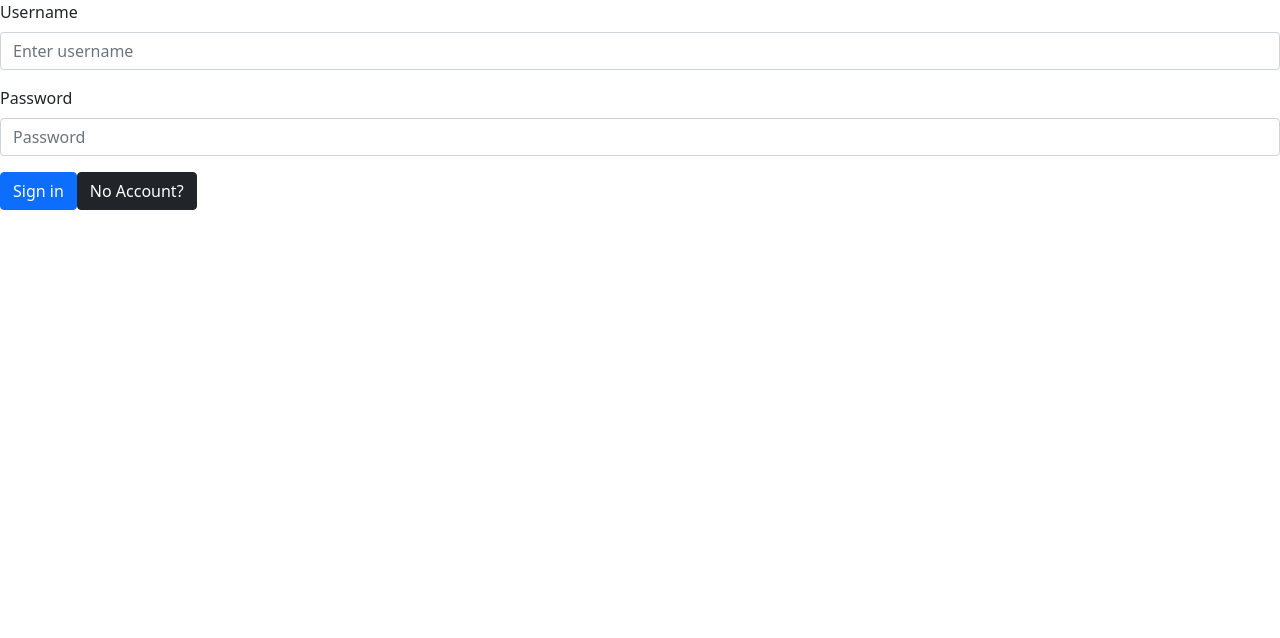
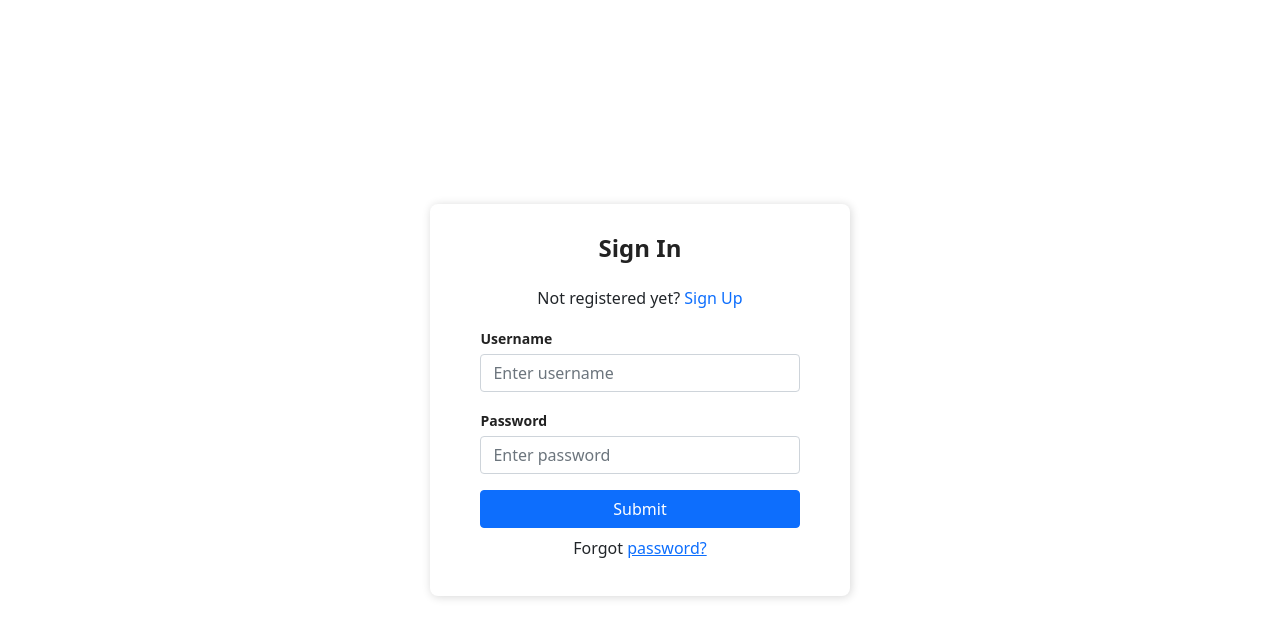
Before and after one commit to dandanthemanman/phase-5-project, a React (Create React App) app in the folder client/: page / in a window 1280 px wide. Shown: the top 638 px of the page. Built offline with nearby package versions, Linux system fonts and the light colour scheme; no server answers.

Commit message:
replaced login form with pre-styled form; transferred login and signup functionality to pre-styled form

```diff
--- a/client/src/LoginForm.js
+++ b/client/src/LoginForm.js
@@ -12,6 +12,11 @@ function LoginForm({ setUser, user }) {
   const [isLoading, setIsLoading] = useState(false);
   const [revealSignup, setRevealSignup] = useState(false);
   const [passwordConfirmation, setPasswordConfirmation] = useState("");
+  let [authMode, setAuthMode] = useState("signin");
+
+  const changeAuthMode = () => {
+    setAuthMode(authMode === "signin" ? "signup" : "signin");
+  };
 
   // console.log(revealSignup);
 
@@ -62,107 +67,219 @@ function LoginForm({ setUser, user }) {
     });
   }
 
-  // conditionally render login/signup form
-  if (!revealSignup) {
+  if (authMode === "signin") {
     return (
-      <Form>
-        <Form.Group className="mb-3" controlId="formBasicEmail">
-          <Form.Label>Username</Form.Label>
-          <Form.Control
+      <div className="Auth-form-container">
+        <form className="Auth-form">
+          <div className="Auth-form-content">
+            <h3 className="Auth-form-title">Sign In</h3>
+            <div className="text-center">
+              Not registered yet?{" "}
+              <span className="link-primary" onClick={changeAuthMode}>
+                Sign Up
+              </span>
+            </div>
+            <div className="form-group mt-3">
+              <label>Username</label>
+              <input
                 type="username"
+                className="form-control mt-1"
                 placeholder="Enter username"
                 onChange={(e) => {
-              e.preventDefault();
                   setUsername(e.target.value);
                   console.log(username);
                 }}
               />
-        </Form.Group>
-
-        <Form.Group className="mb-3" controlId="formBasicPassword">
-          <Form.Label>Password</Form.Label>
-          <Form.Control
+            </div>
+            <div className="form-group mt-3">
+              <label>Password</label>
+              <input
                 type="password"
-            placeholder="Password"
+                className="form-control mt-1"
+                placeholder="Enter password"
                 onChange={(e) => {
-              e.preventDefault();
                   setPassword(e.target.value);
                   console.log(password);
                 }}
               />
+            </div>
+            <div className="d-grid gap-2 mt-3">
+              <button
+                type="submit"
+                className="btn btn-primary"
+                onClick={handleLogin}
+              >
+                Submit
+              </button>
+            </div>
+            <p className="text-center mt-2">
+              Forgot <a href="#">password?</a>
+            </p>
+            <Form.Group>
+              <h3>{errors}</h3>{" "}
             </Form.Group>
-        <Button onClick={handleLogin} variant="primary" type="submit">
-          Sign in
-        </Button>
-        <Button
-          variant="dark"
-          onClick={() => {
-            setRevealSignup(!revealSignup);
-          }}
-        >
-          No Account?
-        </Button>
-        <Form.Group>
-          <h3>{errors}</h3>
-        </Form.Group>
-      </Form>
-    );
-  }
-  return (
-    <Form>
-      <Form.Group className="mb-3" controlId="formBasicEmail">
-        <Form.Label>Username</Form.Label>
-        <Form.Control
-          type="username"
-          placeholder="Enter username"
-          onChange={(e) => {
-            e.preventDefault();
-            setUsername(e.target.value);
-            console.log(username);
-          }}
-        />
-      </Form.Group>
-
-      <Form.Group className="mb-3" controlId="formBasicPassword">
-        <Form.Label>Password</Form.Label>
-        <Form.Control
-          type="password"
-          placeholder="Password"
-          onChange={(e) => {
-            e.preventDefault();
-            setPassword(e.target.value);
-            console.log(password);
-          }}
-        />
-      </Form.Group>
-
-      <Form.Group className="mb-3" controlId="formBasicPassword">
-        <Form.Label>Password Confirmation</Form.Label>
-        <Form.Control
-          type="password"
-          placeholder="Confirm password"
-          onChange={(e) => {
-            e.preventDefault();
-            setPasswordConfirmation(e.target.value);
-          }}
-        />
-      </Form.Group>
-      <Button
-        variant="dark"
-        onClick={() => {
-          setRevealSignup(!revealSignup);
-        }}
-      >
-        Go Back
-      </Button>
-      <Button onClick={handleSignup} variant="success" type="submit">
-        Signup
-      </Button>
-      <Form.Group>
-        <h2>login errors: {errors}</h2>
-      </Form.Group>
-    </Form>
+          </div>
+        </form>
+      </div>
     );
   }
 
+  return (
+    <div className="Auth-form-container">
+      <form className="Auth-form">
+        <div className="Auth-form-content">
+          <h3 className="Auth-form-title">Sign In</h3>
+          <div className="text-center">
+            Already registered?{" "}
+            <span className="link-primary" onClick={changeAuthMode}>
+              Sign In
+            </span>
+          </div>
+          <div className="form-group mt-3">
+            <label>Username</label>
+            <input
+              type="username"
+              className="form-control mt-1"
+              placeholder="Username"
+              onChange={(e) => {
+                setUsername(e.target.value);
+              }}
+            />
+          </div>
+          <div className="form-group mt-3">
+            <label>Password</label>
+            <input
+              type="password"
+              className="form-control mt-1"
+              placeholder="Password"
+              onChange={(e) => setPassword(e.target.value)}
+            />
+          </div>
+          <div className="form-group mt-3">
+            <label>Confirm Password</label>
+            <input
+              type="password"
+              className="form-control mt-1"
+              placeholder="Confirm Password"
+              onChange={(e) => setPasswordConfirmation(e.target.value)}
+            />
+          </div>
+          <div className="d-grid gap-2 mt-3">
+            <button
+              type="submit"
+              className="btn btn-primary"
+              onClick={handleSignup}
+            >
+              Submit
+            </button>
+          </div>
+        </div>
+      </form>
+    </div>
+  );
+}
+
+// conditionally render login/signup form
+//   if (!revealSignup) {
+//     return (
+//       <Form className="Auth-form-container">
+//         <Form.Group className="mb-3" controlId="formBasicEmail">
+//           <Form.Label>Username</Form.Label>
+//           <Form.Control
+//             type="username"
+//             placeholder="Enter username"
+//             onChange={(e) => {
+//               e.preventDefault();
+//               setUsername(e.target.value);
+//               console.log(username);
+//             }}
+//           />
+//         </Form.Group>
+
+//         <Form.Group className="mb-3" controlId="formBasicPassword">
+//           <Form.Label>Password</Form.Label>
+//           <Form.Control
+//             type="password"
+//             placeholder="Password"
+//             onChange={(e) => {
+//               e.preventDefault();
+//               setPassword(e.target.value);
+//               console.log(password);
+//             }}
+//           />
+//         </Form.Group>
+//         <Button onClick={handleLogin} variant="primary" type="submit">
+//           Sign in
+//         </Button>
+//         <Button
+//           variant="dark"
+//           onClick={() => {
+//             setRevealSignup(!revealSignup);
+//           }}
+//         >
+//           No Account?
+//         </Button>
+//         <Form.Group>
+//           <h3>{errors}</h3>
+//         </Form.Group>
+//       </Form>
+//     );
+//   }
+//   return (
+//     <Form>
+//       <Form.Group className="mb-3" controlId="formBasicEmail">
+//         <Form.Label>Username</Form.Label>
+//         <Form.Control
+//           type="username"
+//           placeholder="Enter username"
+//           onChange={(e) => {
+//             e.preventDefault();
+//             setUsername(e.target.value);
+//             console.log(username);
+//           }}
+//         />
+//       </Form.Group>
+
+//       <Form.Group className="mb-3" controlId="formBasicPassword">
+//         <Form.Label>Password</Form.Label>
+//         <Form.Control
+//           type="password"
+//           placeholder="Password"
+//           onChange={(e) => {
+//             e.preventDefault();
+//             setPassword(e.target.value);
+//             console.log(password);
+//           }}
+//         />
+//       </Form.Group>
+
+//       <Form.Group className="mb-3" controlId="formBasicPassword">
+//         <Form.Label>Password Confirmation</Form.Label>
+//         <Form.Control
+//           type="password"
+//           placeholder="Confirm password"
+//           onChange={(e) => {
+//             e.preventDefault();
+//             setPasswordConfirmation(e.target.value);
+//           }}
+//         />
+//       </Form.Group>
+//       <Button
+//         variant="dark"
+//         onClick={() => {
+//           setRevealSignup(!revealSignup);
+//         }}
+//       >
+//         Go Back
+//       </Button>
+//       <Button onClick={handleSignup} variant="success" type="submit">
+//         Signup
+//       </Button>
+//       <Form.Group>
+//         <h2>login errors: {errors}</h2>
+//       </Form.Group>
+//     </Form>
+//   );
+// }
+
 export default LoginForm;
--- a/client/src/styles.css
+++ b/client/src/styles.css
@@ -15,3 +15,43 @@
     height: 600px;
     overflow: scroll;
 }
+
+.App {
+  background-color: white;
+}
+
+.Auth-form-container {
+  display: flex;
+  justify-content: center;
+  align-items: center;
+  width: 100vw;
+  height: 100vh;
+}
+
+.Auth-form {
+  width: 420px;
+  box-shadow: rgb(0 0 0 / 16%) 1px 1px 10px;
+  padding-top: 30px;
+  padding-bottom: 20px;
+  border-radius: 8px;
+  background-color: white;
+}
+
+.Auth-form-content {
+  padding-left: 12%;
+  padding-right: 12%;
+}
+
+.Auth-form-title {
+  text-align: center;
+  margin-bottom: 1em;
+  font-size: 24px;
+  color: rgb(34, 34, 34);
+  font-weight: 800;
+}
+
+label {
+  font-size: 14px;
+  font-weight: 600;
+  color: rgb(34, 34, 34);
+}
```
Lines whose indentation alone changed are shown as unchanged.
